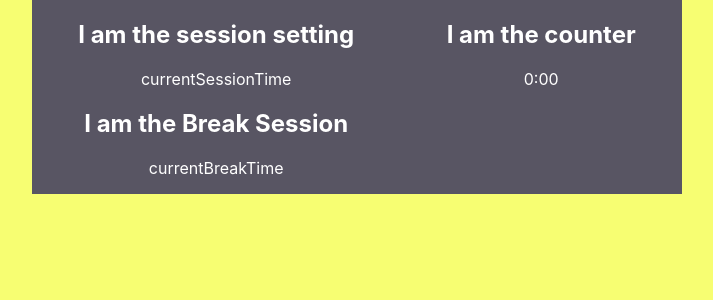
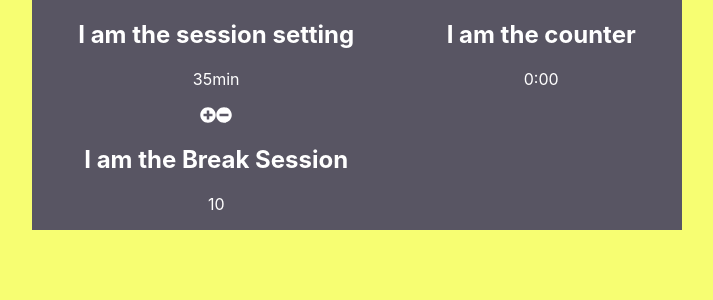
Before and after one commit to ethueter/PomodoroClock, a React (Create React App) app: page / in a window 1280 px wide. Shown: the top 300 px of the page, without its empty margins (283-996 px from the left). Built offline with nearby package versions, Linux system fonts and the light colour scheme.

Commit message:
added icons and increment funciton to session

```diff
--- a/package.json
+++ b/package.json
@@ -4,6 +4,9 @@
   "private": true,
   "dependencies": {
     "@fortawesome/fontawesome-free": "^5.14.0",
+    "@fortawesome/fontawesome-svg-core": "^1.2.30",
+    "@fortawesome/free-solid-svg-icons": "^5.14.0",
+    "@fortawesome/react-fontawesome": "^0.1.11",
     "@testing-library/jest-dom": "^4.2.4",
     "@testing-library/react": "^9.3.2",
     "@testing-library/user-event": "^7.1.2",
--- a/src/Clock/Break.js
+++ b/src/Clock/Break.js
@@ -6,7 +6,7 @@ const Break = ({currentBreakTime}) => {
     return(
         <div className="break">
             <h2>I am the Break Session</h2>
-            <p>currentBreakTime</p>
+            <p>{currentBreakTime}</p>
 
         </div>
     )
--- a/src/Clock/MainContainer.js
+++ b/src/Clock/MainContainer.js
@@ -8,10 +8,26 @@ const MainContainer = () => {
     const [sessionTime, setSessionTime] = useState(35);
     const [breakTime, setBreakTime] = useState(10);
 
+    const increment = (direction, timeType) => {
+        if(timeType === "session"){
+            if(direction === "up"){
+                setSessionTime(sessionTime + 1);
+            } else if (direction === "down"){
+                setSessionTime(sessionTime - 1);
+            }
+        } else if (timeType === "break"){
+            if (direction === "up") {
+                setBreakTime(breakTime + 1);
+            } else if (direction === "down") {
+                setBreakTime(breakTime - 1);
+            }
+        }
+    }
+
     return(
         <div className='main-container'>
             <div>
-                <Session currentSessionTime={sessionTime}/>
+                <Session currentSessionTime={sessionTime} increment={increment}/>
                 <Break currentBreakTime={breakTime}/>
             </div>
             <div className="counter-container">
--- a/src/Clock/Session.js
+++ b/src/Clock/Session.js
@@ -1,14 +1,17 @@
 import React from 'react';
+import { FontAwesomeIcon } from "@fortawesome/react-fontawesome";
+import { faPlusCircle, faMinusCircle} from "@fortawesome/free-solid-svg-icons";
 
 
-const Session = ({currentSessionTime}) => {
+const Session = ({currentSessionTime, increment}) => {
 
-    return(
-        <div className='session'>
-            <h2>I am the session setting</h2>
-            <i class="far fa-arrow-alt-circle-up"></i>
-            <p>currentSessionTime</p>
-        </div>
+    return (
+      <div className="session">
+        <h2>I am the session setting</h2>
+        <p>{currentSessionTime}min</p>
+            <FontAwesomeIcon icon={faPlusCircle} onClick={() =>increment("up", "session")}/>
+        <FontAwesomeIcon icon={faMinusCircle} />
+      </div>
     );
 };
 
```
Also changed, not shown: 1 other file (tests, documents, lock files or other folders).
